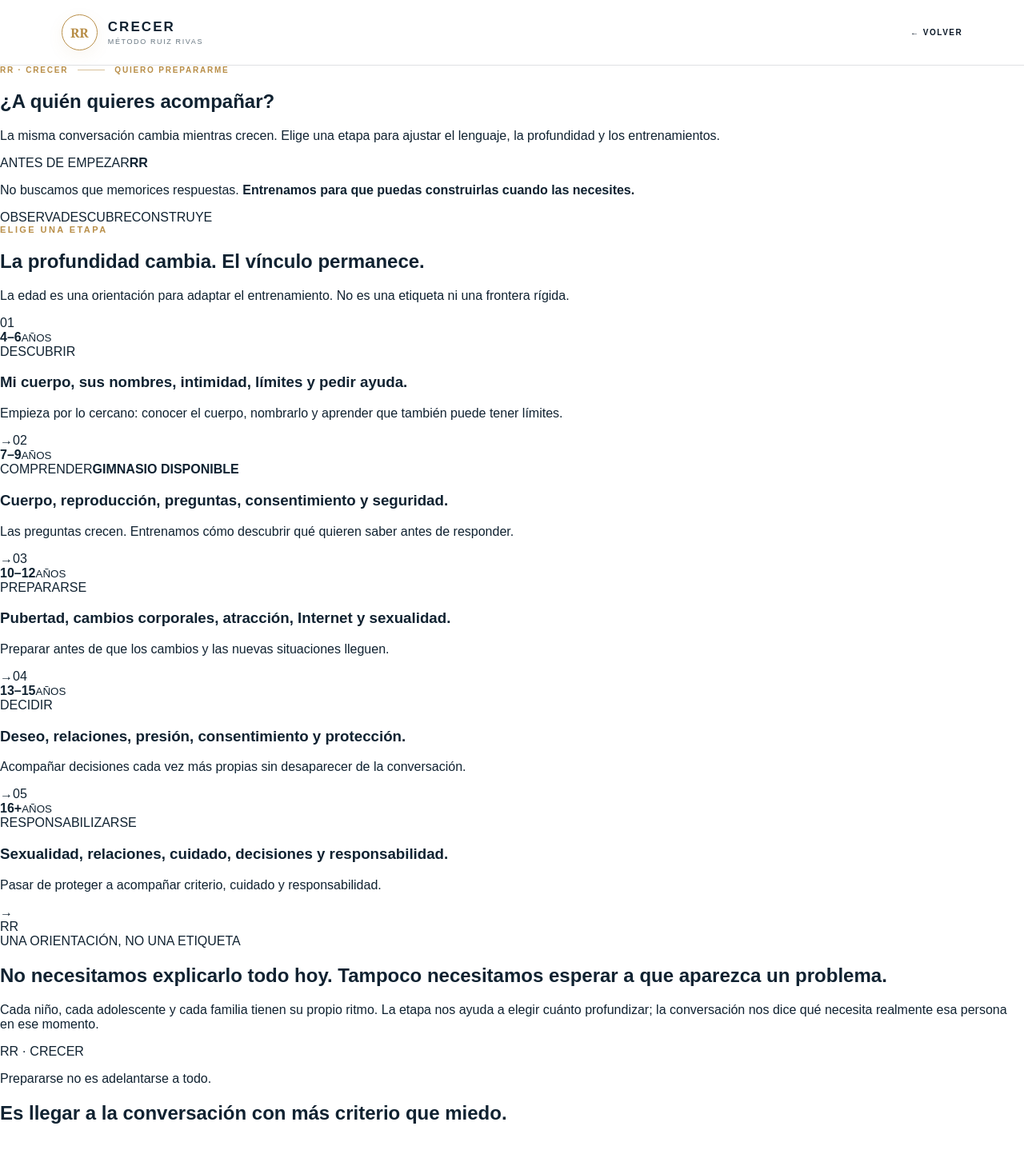
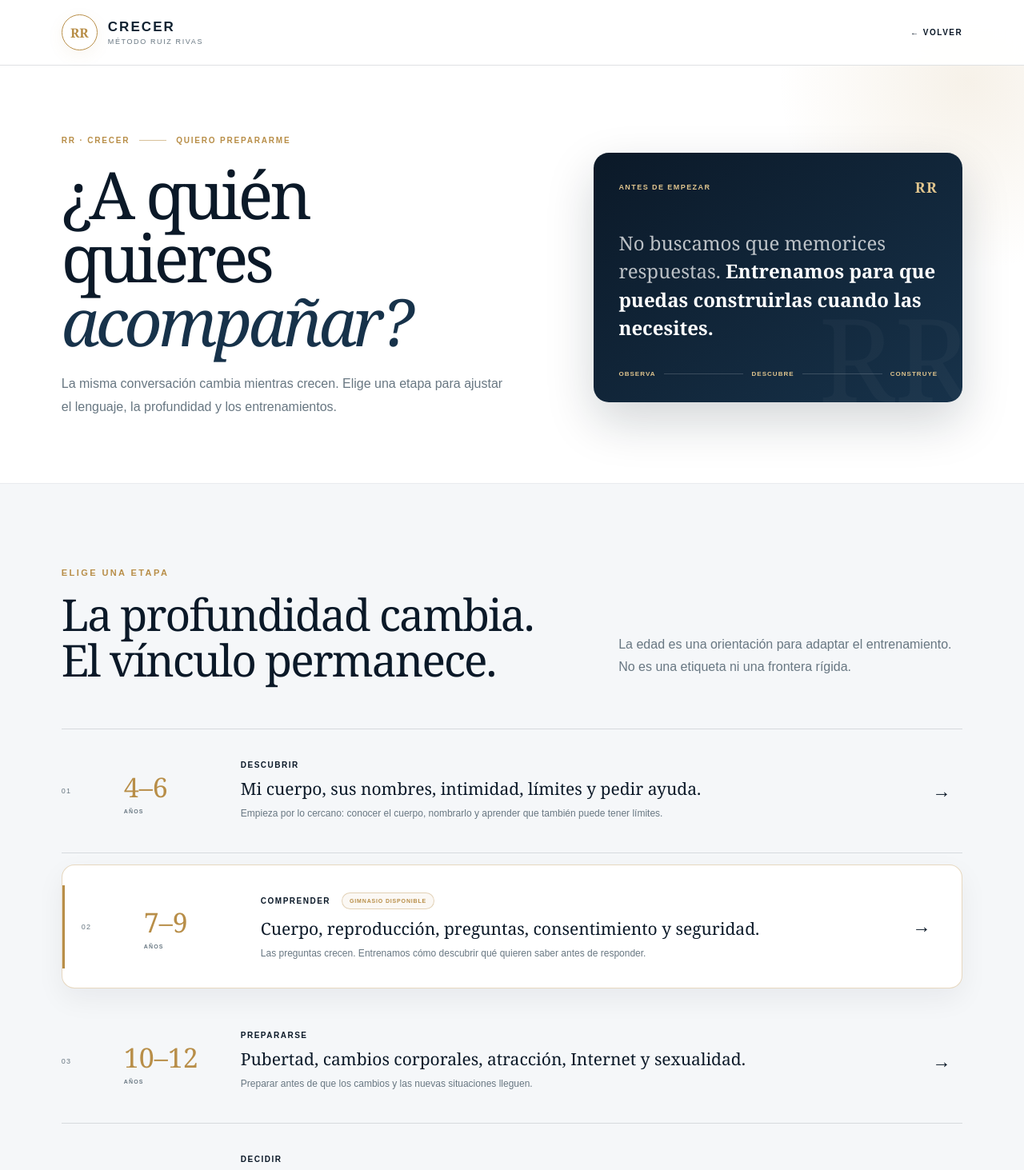
Before and after one commit to elpozo84/rr-crecer, a Next.js app: page /prepararme in a window 1280 px wide. Shown: the top 1463 px of the page at 80% size. Before the commit the page ends 1425 px from the top, so only its background shows below. Built offline with nearby package versions, Linux system fonts and the light colour scheme.

Commit message:
Update globals.css

```diff
--- a/app/globals.css
+++ b/app/globals.css
@@ -3606,3 +3606,421 @@ textarea:focus {
     gap: 18px;
   }
 }
+
+
+/* ========================================
+   RR · CRECER · PREPARARME PREMIUM
+======================================== */
+
+.premiumAgePage {
+  min-height: 100vh;
+  background: #fff;
+  color: var(--rr-text);
+  overflow: hidden;
+}
+
+.premiumAgeHero {
+  position: relative;
+  padding: 88px max(6%, calc((100% - 1240px)/2)) 80px;
+  background: #fff;
+}
+
+.premiumAgeHero::after {
+  content: "";
+  position: absolute;
+  width: 480px;
+  height: 480px;
+  right: -170px;
+  top: -220px;
+  border-radius: 50%;
+  background: radial-gradient(circle, rgba(184,142,72,.12), rgba(184,142,72,0) 70%);
+  pointer-events: none;
+}
+
+.premiumAgeHeroInner {
+  position: relative;
+  z-index: 1;
+  display: grid;
+  grid-template-columns: 1.1fr .9fr;
+  gap: clamp(55px, 8vw, 110px);
+  align-items: center;
+}
+
+.premiumAgeCopy h1 {
+  max-width: 760px;
+  margin: 22px 0 25px;
+  font-family: Georgia, "Times New Roman", serif;
+  font-size: clamp(58px, 6.4vw, 90px);
+  line-height: .97;
+  letter-spacing: -.052em;
+  font-weight: 500;
+  color: var(--rr-navy);
+}
+
+.premiumAgeCopy h1 span {
+  display: block;
+  color: var(--rr-navy-2);
+  font-style: italic;
+}
+
+.premiumAgeCopy > p {
+  max-width: 640px;
+  margin: 0;
+  color: var(--rr-muted);
+  font-size: 16px;
+  line-height: 1.8;
+}
+
+.premiumAgeGuide {
+  position: relative;
+  overflow: hidden;
+  padding: 31px;
+  border-radius: 19px;
+  background: linear-gradient(145deg, var(--rr-navy), var(--rr-navy-2));
+  color: #fff;
+  box-shadow: 0 24px 60px rgba(11,25,40,.18);
+}
+
+.premiumAgeGuide::after {
+  content: "RR";
+  position: absolute;
+  right: -10px;
+  bottom: -42px;
+  font-family: Georgia, "Times New Roman", serif;
+  font-size: 145px;
+  color: rgba(255,255,255,.03);
+}
+
+.premiumAgeGuideTop {
+  position: relative;
+  z-index: 1;
+  display: flex;
+  justify-content: space-between;
+  align-items: center;
+  color: var(--rr-gold-light);
+  font-size: 9px;
+  font-weight: 800;
+  letter-spacing: .16em;
+}
+
+.premiumAgeGuideTop b {
+  font-family: Georgia, "Times New Roman", serif;
+  font-size: 18px;
+}
+
+.premiumAgeGuide > p {
+  position: relative;
+  z-index: 1;
+  margin: 40px 0 35px;
+  color: rgba(255,255,255,.72);
+  font-family: Georgia, "Times New Roman", serif;
+  font-size: 24px;
+  line-height: 1.48;
+}
+
+.premiumAgeGuide > p strong { color: #fff; }
+
+.premiumAgeGuideRoute {
+  position: relative;
+  z-index: 1;
+  display: flex;
+  align-items: center;
+  color: var(--rr-gold-light);
+  font-size: 8px;
+  font-weight: 800;
+  letter-spacing: .13em;
+}
+
+.premiumAgeGuideRoute i {
+  flex: 1;
+  height: 1px;
+  margin: 0 10px;
+  background: rgba(255,255,255,.17);
+}
+
+.premiumAgeSelection {
+  padding: 105px max(6%, calc((100% - 1240px)/2));
+  background: var(--rr-soft);
+  border-top: 1px solid rgba(11,25,40,.05);
+}
+
+.premiumAgeHeading {
+  display: grid;
+  grid-template-columns: 1fr minmax(280px, 430px);
+  gap: 60px;
+  align-items: end;
+}
+
+.premiumAgeHeading h2 {
+  max-width: 730px;
+  margin: 17px 0 0;
+  color: var(--rr-navy);
+  font-family: Georgia, "Times New Roman", serif;
+  font-size: clamp(40px, 4.3vw, 61px);
+  line-height: 1.04;
+  letter-spacing: -.035em;
+  font-weight: 500;
+}
+
+.premiumAgeHeading > p {
+  margin: 0 0 5px;
+  color: var(--rr-muted);
+  line-height: 1.75;
+}
+
+.premiumAgeList {
+  margin-top: 58px;
+  border-top: 1px solid var(--rr-line);
+}
+
+.premiumAgeCard {
+  position: relative;
+  min-height: 155px;
+  display: grid;
+  grid-template-columns: 52px 120px 1fr 38px;
+  gap: 26px;
+  align-items: center;
+  padding: 24px 0;
+  border-bottom: 1px solid var(--rr-line);
+  color: var(--rr-text);
+  transition: padding .23s ease, background .23s ease, box-shadow .23s ease;
+}
+
+.premiumAgeCard::before {
+  content: "";
+  position: absolute;
+  left: 0;
+  top: 18%;
+  bottom: 18%;
+  width: 3px;
+  background: var(--rr-gold);
+  transform: scaleY(0);
+  transform-origin: center;
+  transition: transform .25s ease;
+}
+
+.premiumAgeIndex {
+  color: var(--rr-muted);
+  font-size: 9px;
+  letter-spacing: .13em;
+}
+
+.premiumAgeYears strong {
+  display: block;
+  color: var(--rr-gold);
+  font-family: Georgia, "Times New Roman", serif;
+  font-size: 34px;
+  font-weight: 500;
+}
+
+.premiumAgeYears small {
+  display: block;
+  margin-top: 4px;
+  color: var(--rr-muted);
+  font-size: 7px;
+  font-weight: 800;
+  letter-spacing: .16em;
+}
+
+.premiumAgeTitleLine {
+  display: flex;
+  align-items: center;
+  gap: 14px;
+  flex-wrap: wrap;
+}
+
+.premiumAgeTitleLine > span {
+  color: var(--rr-navy);
+  font-size: 10px;
+  font-weight: 900;
+  letter-spacing: .15em;
+}
+
+.premiumAgeTitleLine > b {
+  padding: 6px 9px;
+  border: 1px solid rgba(184,142,72,.36);
+  border-radius: 999px;
+  color: var(--rr-gold);
+  background: rgba(184,142,72,.06);
+  font-size: 7px;
+  letter-spacing: .12em;
+}
+
+.premiumAgeInfo h3 {
+  margin: 11px 0 0;
+  color: var(--rr-navy);
+  font-family: Georgia, "Times New Roman", serif;
+  font-size: 21px;
+  line-height: 1.3;
+  font-weight: 500;
+}
+
+.premiumAgeInfo p {
+  max-width: 760px;
+  margin: 8px 0 0;
+  color: var(--rr-muted);
+  font-size: 12px;
+  line-height: 1.6;
+}
+
+.premiumAgeArrow {
+  color: var(--rr-navy);
+  font-size: 23px;
+  transition: transform .22s ease;
+}
+
+.premiumAgeCardFeatured {
+  margin: 14px 0;
+  padding: 28px 24px;
+  border: 1px solid rgba(184,142,72,.34);
+  border-radius: 16px;
+  background: #fff;
+  box-shadow: 0 13px 35px rgba(11,25,40,.06);
+}
+
+.premiumAgeCardFeatured::before {
+  top: 16%;
+  bottom: 16%;
+  transform: scaleY(1);
+}
+
+.premiumAgePrinciple {
+  padding: 95px max(6%, calc((100% - 1240px)/2));
+  display: grid;
+  grid-template-columns: 95px 1fr;
+  gap: 48px;
+  align-items: start;
+  background: linear-gradient(135deg, #102a3c, var(--rr-navy));
+  color: #fff;
+}
+
+.premiumAgePrincipleMark {
+  width: 82px;
+  height: 82px;
+  display: grid;
+  place-items: center;
+  border: 1px solid rgba(224,197,142,.5);
+  border-radius: 50%;
+  color: var(--rr-gold-light);
+  font-family: Georgia, "Times New Roman", serif;
+  font-size: 22px;
+}
+
+.premiumAgePrinciple > div:last-child > span {
+  color: var(--rr-gold-light);
+  font-size: 9px;
+  font-weight: 800;
+  letter-spacing: .17em;
+}
+
+.premiumAgePrinciple h2 {
+  max-width: 900px;
+  margin: 16px 0 20px;
+  color: #fff;
+  font-family: Georgia, "Times New Roman", serif;
+  font-size: clamp(34px, 3.8vw, 53px);
+  line-height: 1.1;
+  font-weight: 500;
+}
+
+.premiumAgePrinciple h2 strong {
+  color: var(--rr-gold-light);
+  font-weight: 500;
+}
+
+.premiumAgePrinciple p {
+  max-width: 840px;
+  margin: 0;
+  color: rgba(255,255,255,.66);
+  line-height: 1.8;
+}
+
+.premiumAgeNext {
+  padding: 100px 20px;
+  text-align: center;
+  background: #fff;
+}
+
+.premiumAgeNext > span {
+  color: var(--rr-gold);
+  font-size: 9px;
+  font-weight: 900;
+  letter-spacing: .2em;
+}
+
+.premiumAgeNext p {
+  margin: 18px 0 6px;
+  color: var(--rr-muted);
+  font-family: Georgia, "Times New Roman", serif;
+  font-size: 21px;
+}
+
+.premiumAgeNext h2 {
+  max-width: 800px;
+  margin: 0 auto;
+  color: var(--rr-navy);
+  font-family: Georgia, "Times New Roman", serif;
+  font-size: clamp(36px, 4vw, 56px);
+  line-height: 1.08;
+  font-weight: 500;
+}
+
+@media (hover: hover) and (pointer: fine) {
+  .premiumAgeCard:hover {
+    padding-left: 22px;
+    padding-right: 22px;
+    background: #fff;
+    box-shadow: 0 12px 32px rgba(11,25,40,.055);
+  }
+
+  .premiumAgeCard:hover::before { transform: scaleY(1); }
+  .premiumAgeCard:hover .premiumAgeArrow { transform: translateX(7px); }
+
+  .premiumAgeCardFeatured:hover {
+    padding-left: 30px;
+    padding-right: 30px;
+    box-shadow: 0 20px 45px rgba(11,25,40,.1);
+  }
+}
+
+@media (max-width: 800px) {
+  .premiumAgeHero { padding: 58px 20px 62px; }
+  .premiumAgeHeroInner { grid-template-columns: 1fr; gap: 38px; }
+  .premiumAgeCopy h1 { font-size: clamp(48px, 14vw, 61px); }
+  .premiumAgeCopy > p { font-size: 14px; }
+  .premiumAgeGuide { padding: 25px 21px; border-radius: 16px; }
+  .premiumAgeGuide > p { margin: 31px 0; font-size: 21px; }
+  .premiumAgeSelection { padding: 75px 20px; }
+  .premiumAgeHeading { grid-template-columns: 1fr; gap: 20px; }
+  .premiumAgeHeading h2 { font-size: 41px; }
+  .premiumAgeList { margin-top: 40px; }
+
+  .premiumAgeCard {
+    min-height: 150px;
+    grid-template-columns: 30px 64px 1fr 20px;
+    gap: 10px;
+    padding: 22px 0;
+  }
+
+  .premiumAgeYears strong { font-size: 24px; }
+  .premiumAgeInfo h3 { font-size: 17px; }
+  .premiumAgeInfo p { font-size: 11px; }
+  .premiumAgeTitleLine { gap: 7px; }
+  .premiumAgeTitleLine > b { display: none; }
+
+  .premiumAgeCardFeatured {
+    margin: 12px -7px;
+    padding: 23px 9px;
+  }
+
+  .premiumAgePrinciple {
+    padding: 72px 20px;
+    grid-template-columns: 1fr;
+    gap: 27px;
+  }
+
+  .premiumAgePrincipleMark { width: 68px; height: 68px; }
+  .premiumAgePrinciple h2 { font-size: 36px; }
+  .premiumAgeNext { padding: 78px 20px; }
+  .premiumAgeNext h2 { font-size: 39px; }
+}
```
